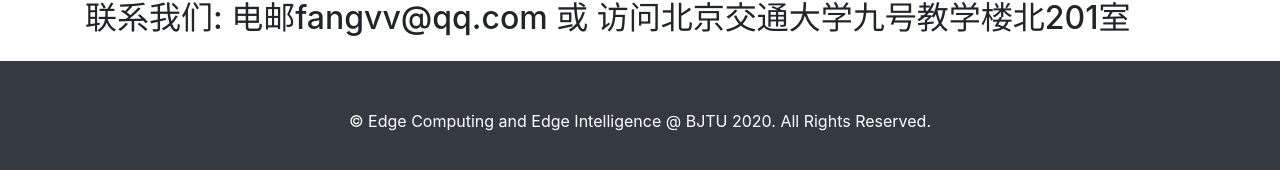
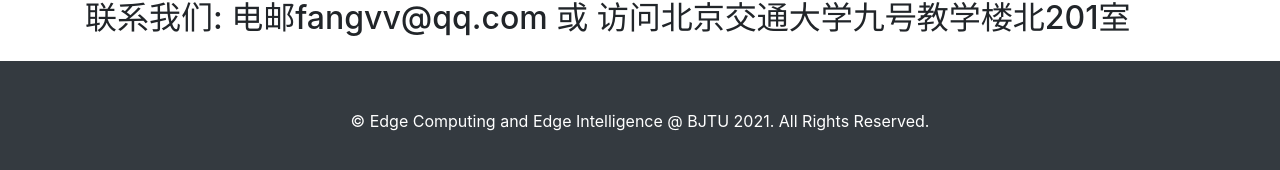
Before and after one commit to fangvv/Homepage, a Jekyll site: the page Edgecomp/index.html, which Jekyll copies as it is, in a window 1280 px wide and 900 px high, scrolled down 4834 px. Shown: the part 719-889 px from the top of the window. Built offline with Jekyll 4.4.1, drawn with Linux system fonts in a browser that asks for light colours; comment, search, counter and statistics services are not loaded.

Commit message:
Hello, 2021

```diff
--- a/BlockchainBJTU/index.html
+++ b/BlockchainBJTU/index.html
@@ -199,7 +199,7 @@
                 <a href="https://fangvv.github.io/Homepage/">关于我们</a>
               </li>
             </ul>
-            <p class="text-muted small mb-4 mb-lg-0">&copy; Blockchain @ BJTU 2020. All Rights Reserved.</p>
+            <p class="text-muted small mb-4 mb-lg-0">&copy; Blockchain @ BJTU 2021. All Rights Reserved.</p>
           </div>
           <div class="col-lg-6 h-100 text-center text-lg-right my-auto">
             <ul class="list-inline mb-0">
--- a/Edgecomp/index.html
+++ b/Edgecomp/index.html
@@ -245,7 +245,7 @@
 <!-- Footer -->
 <footer class="py-5 bg-dark">
     <div class="container">
-       <p class="m-0 text-center text-white">&copy; Edge Computing and Edge Intelligence @ BJTU 2020. All Rights Reserved. </p>
+       <p class="m-0 text-center text-white">&copy; Edge Computing and Edge Intelligence @ BJTU 2021. All Rights Reserved. </p>
    </div>
    <!-- /.container -->
 </footer>
--- a/IndoorLoc/index.html
+++ b/IndoorLoc/index.html
@@ -336,7 +336,7 @@
       <div class="container">
         <div class="row">
           <div class="col-md-4">
-            <span class="copyright">&copy; IndoorLoc @ BJTU 2020. All Rights Reserved.</span>
+            <span class="copyright">&copy; IndoorLoc @ BJTU 2021. All Rights Reserved.</span>
           </div>
           <div class="col-md-4">
             <ul class="list-inline social-buttons">
--- a/_layouts/default.html
+++ b/_layouts/default.html
@@ -28,7 +28,7 @@
       {{ content }}
 
       <footer class="site-footer">
-        <span class="site-footer-owner">© 2020 Weiwei Fang. All Rights Reserved. <a href="http://statcounter.com/" target="_blank" title="Web Analytics Made Easy - StatCounter"><img alt="Web Analytics Made Easy - StatCounter" src="//c.statcounter.com/11657787/0/268d6588/1/" /></a>
+        <span class="site-footer-owner">© 2021 Weiwei Fang. All Rights Reserved. <a href="http://statcounter.com/" target="_blank" title="Web Analytics Made Easy - StatCounter"><img alt="Web Analytics Made Easy - StatCounter" src="//c.statcounter.com/11657787/0/268d6588/1/" /></a>
       </footer>
     </section>
   </body>
```
